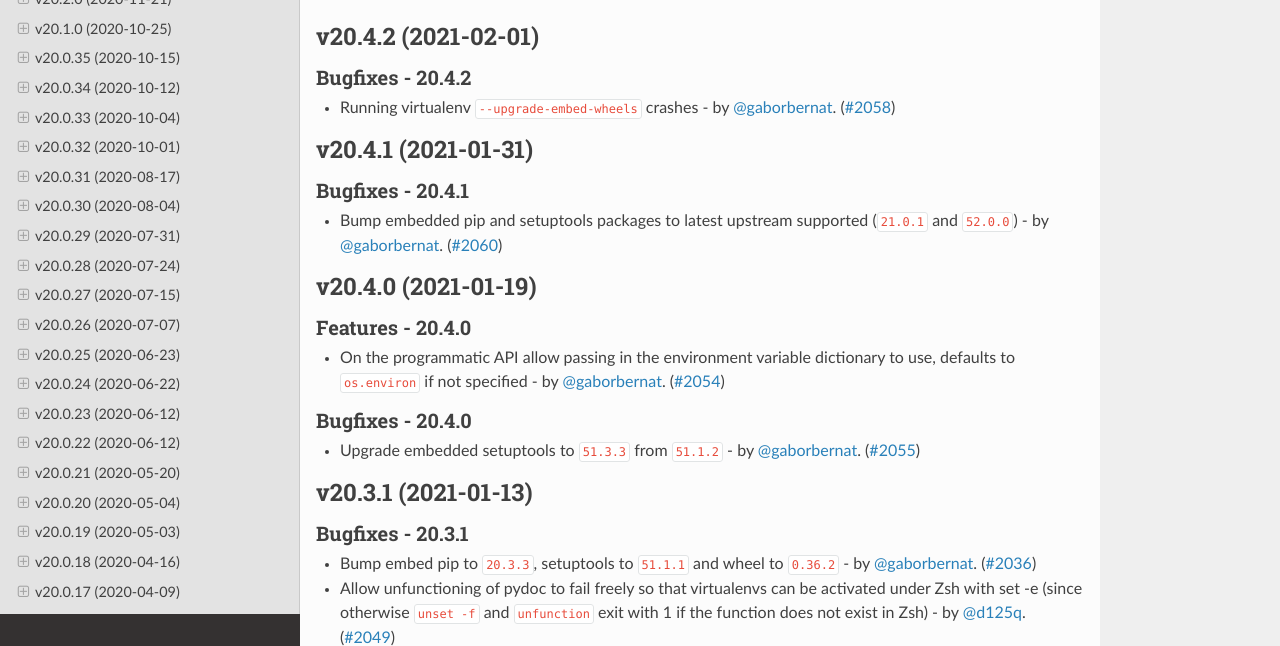
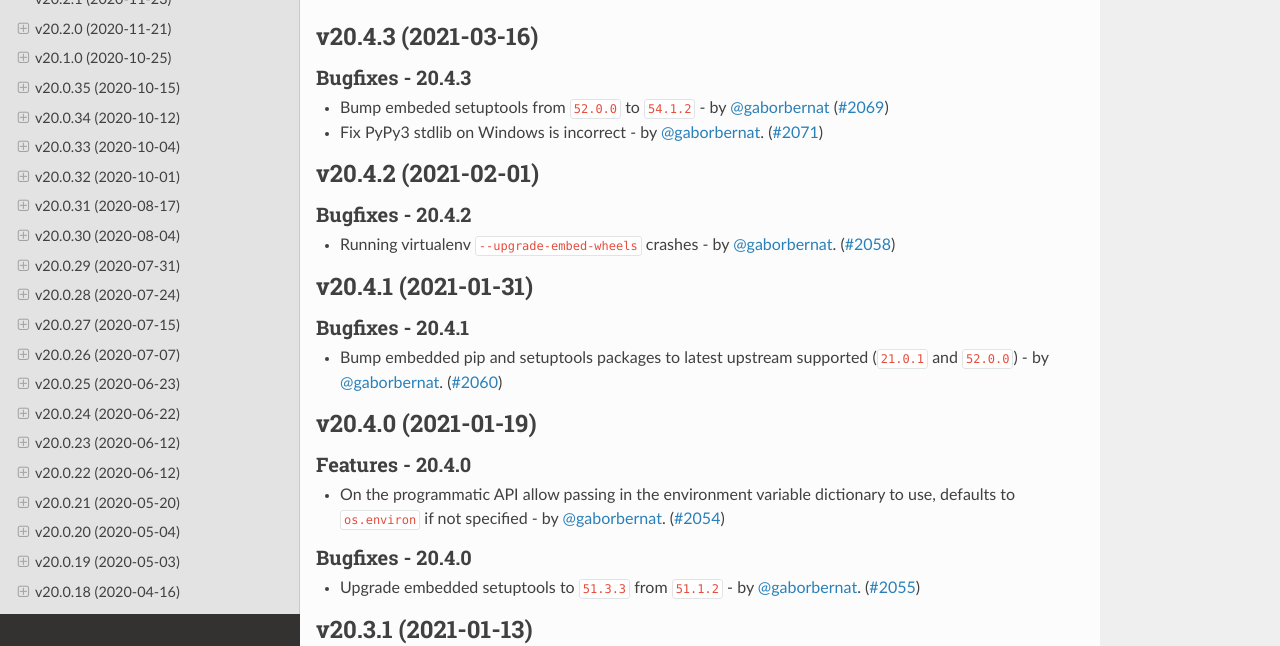
Before and after one commit to pypa/virtualenv, a Sphinx documentation site: the page built from docs/changelog.rst, in a window 1280 px wide and 900 px high, cut to the strip 254-900 px from the top of the window. Built offline with Sphinx 7.4.7 and the Read the Docs theme 2.0.0, drawn with Linux system fonts in a browser that asks for light colours; pages that are not in the unit, such as notebooks, are missing from menus; the version number could not be read and is left out.

Commit message:
release 20.4.3
Signed-off-by: Bernát Gábor <gaborjbernat@gmail.com>

```diff
--- a/docs/changelog.rst
+++ b/docs/changelog.rst
@@ -4,6 +4,15 @@ Release History
 .. include:: _draft.rst
 
 .. towncrier release notes start
+
+v20.4.3 (2021-03-16)
+--------------------
+
+Bugfixes - 20.4.3
+~~~~~~~~~~~~~~~~~
+- Bump embeded setuptools from ``52.0.0`` to ``54.1.2`` - by :user:`gaborbernat` (`#2069 <https://github.com/pypa/virtualenv/issues/2069>`_)
+- Fix PyPy3 stdlib on Windows is incorrect - by :user:`gaborbernat`. (`#2071 <https://github.com/pypa/virtualenv/issues/2071>`_)
+
 
 v20.4.2 (2021-02-01)
 --------------------
--- a/docs/changelog/2069.bugfix.rst
+++ /dev/null
@@ -1 +0,0 @@
-Bump embeded setuptools from ``52.0.0`` to ``54.1.2`` - by :user:`gaborbernat`
--- a/docs/changelog/2071.bugfix.rst
+++ /dev/null
@@ -1 +0,0 @@
-Fix PyPy3 stdlib on Windows is incorrect - by :user:`gaborbernat`.
```
Also changed, not shown: 1 other file.
